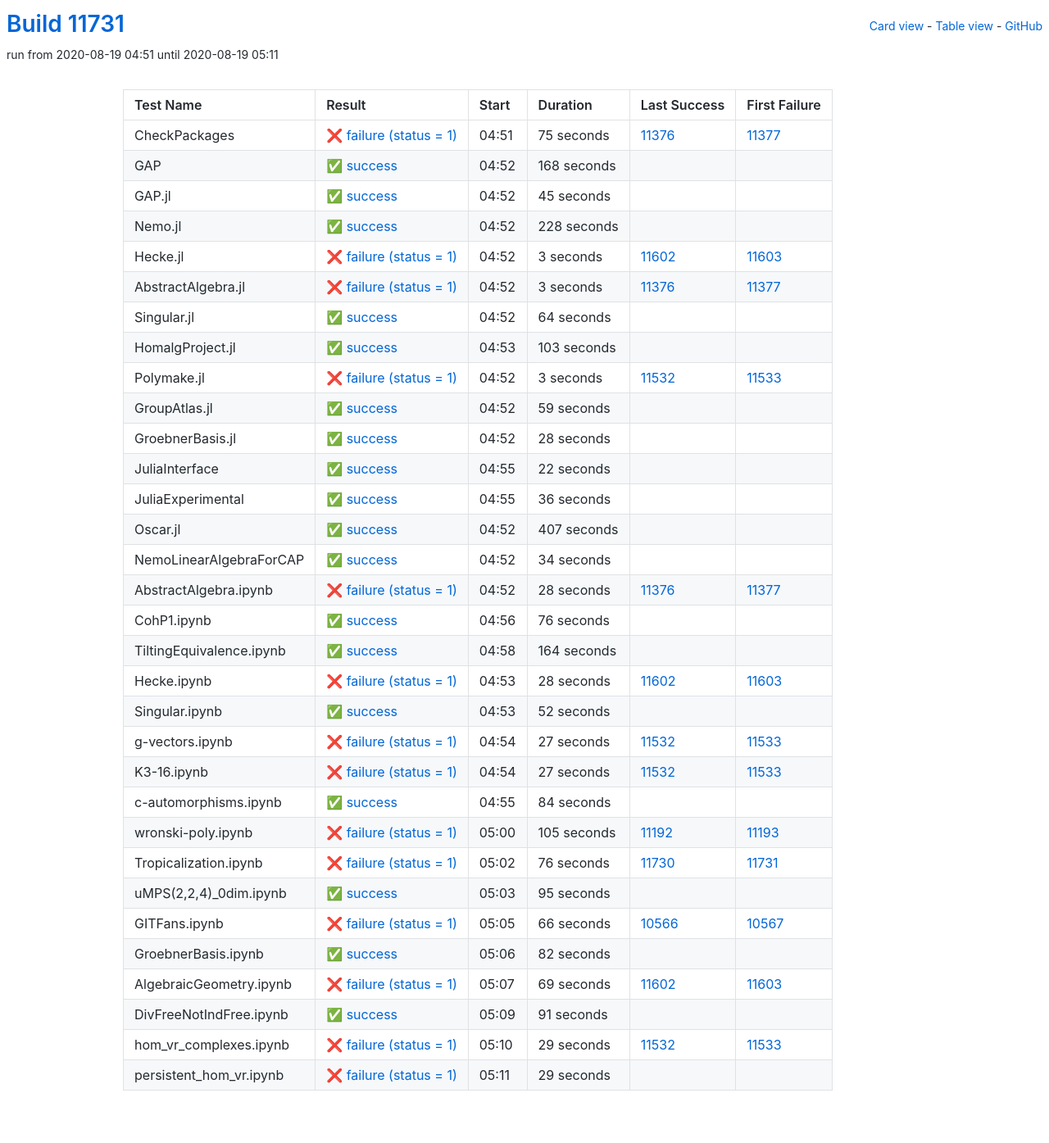
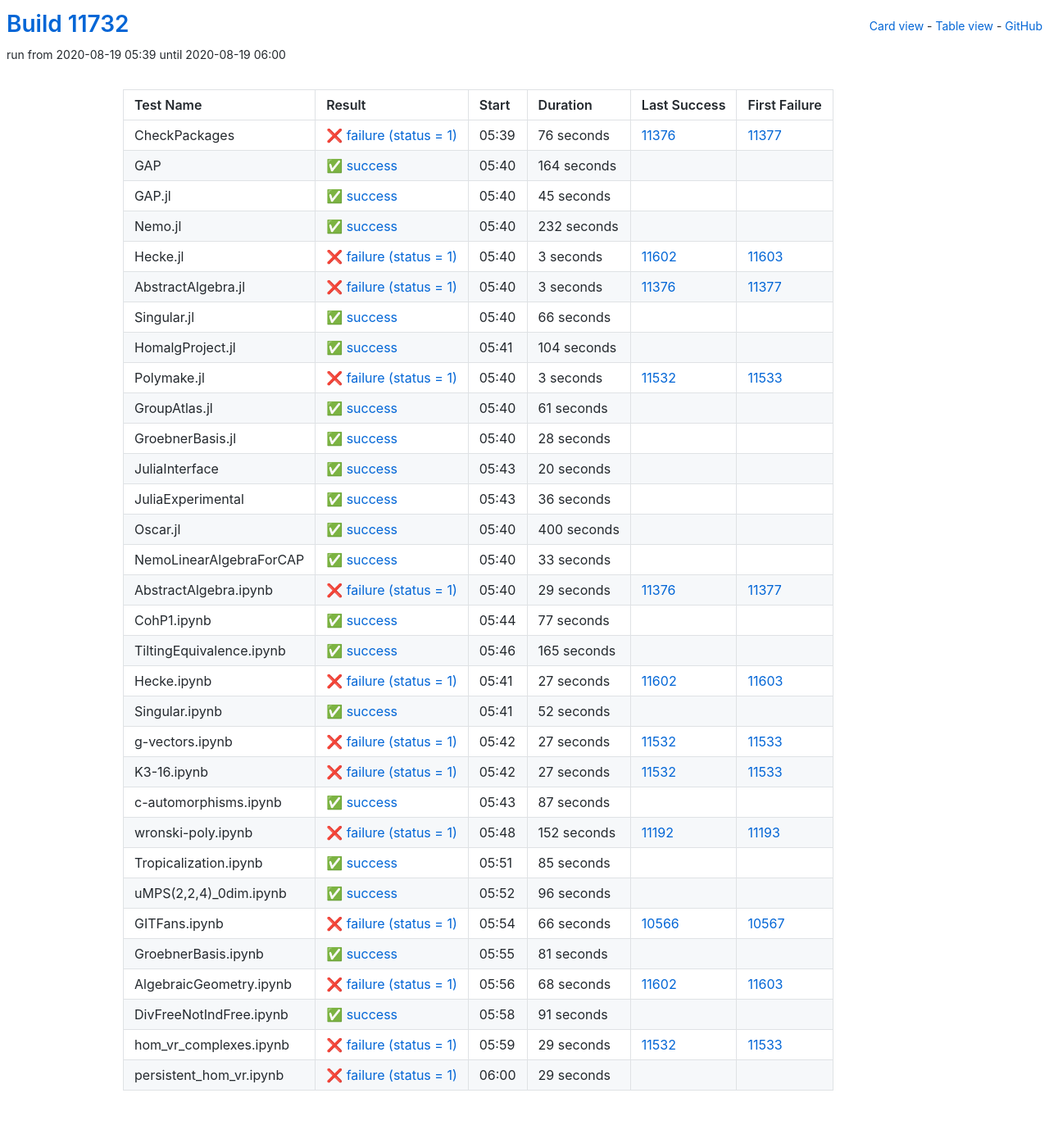
Before and after one commit to oscar-system/oscar-ci-status, a Jekyll site: the page built from table.html, in a window 1280 px wide. Shown: the whole page at 82% size. Built offline with Jekyll 4.4.1, drawn with Linux system fonts in a browser that asks for light colours.

Commit message:
Build #11732

```diff
--- a/_data/ci.yml
+++ b/_data/ci.yml
@@ -1,6 +1,6 @@
 ---
-build: 11731
-build_url: https://oscarci.mathematik.uni-kl.de/job/oscar/11731/
+build: 11732
+build_url: https://oscarci.mathematik.uni-kl.de/job/oscar/11732/
 job: oscar
 organization: oscar-system
 repo: oscar-ci-status
@@ -8,32 +8,32 @@
 tests:
 - name: CheckPackages
   id: checkpackages
-  log: https://oscarci.mathematik.uni-kl.de/job/oscar/11731/artifact/logs/build-11731/CheckPackages.log
-  start: 2020-08-19 04:51
+  log: https://oscarci.mathematik.uni-kl.de/job/oscar/11732/artifact/logs/build-11732/CheckPackages.log
+  start: 2020-08-19 05:39
   success: false
   exitcode: 1
   status: failure
-  duration: 75
+  duration: 76
   last_success: 11376
   last_success_url: https://oscarci.mathematik.uni-kl.de/job/oscar/11376/
   first_failure: 11377
   first_failure_url: https://oscarci.mathematik.uni-kl.de/job/oscar/11377/
 - name: GAP
   id: gap
-  log: https://oscarci.mathematik.uni-kl.de/job/oscar/11731/artifact/logs/build-11731/GAP.log
-  start: 2020-08-19 04:52
+  log: https://oscarci.mathematik.uni-kl.de/job/oscar/11732/artifact/logs/build-11732/GAP.log
+  start: 2020-08-19 05:40
   success: true
   exitcode: 0
   status: success
-  duration: 168
+  duration: 164
   last_success: false
   last_success_url:
   first_failure: false
   first_failure_url:
 - name: GAP.jl
   id: gap-jl
-  log: https://oscarci.mathematik.uni-kl.de/job/oscar/11731/artifact/logs/build-11731/GAP.jl.log
-  start: 2020-08-19 04:52
+  log: https://oscarci.mathematik.uni-kl.de/job/oscar/11732/artifact/logs/build-11732/GAP.jl.log
+  start: 2020-08-19 05:40
   success: true
   exitcode: 0
   status: success
@@ -44,20 +44,20 @@
   first_failure_url:
 - name: Nemo.jl
   id: nemo-jl
-  log: https://oscarci.mathematik.uni-kl.de/job/oscar/11731/artifact/logs/build-11731/Nemo.jl.log
-  start: 2020-08-19 04:52
+  log: https://oscarci.mathematik.uni-kl.de/job/oscar/11732/artifact/logs/build-11732/Nemo.jl.log
+  start: 2020-08-19 05:40
   success: true
   exitcode: 0
   status: success
-  duration: 228
+  duration: 232
   last_success: false
   last_success_url:
   first_failure: false
   first_failure_url:
 - name: Hecke.jl
   id: hecke-jl
-  log: https://oscarci.mathematik.uni-kl.de/job/oscar/11731/artifact/logs/build-11731/Hecke.jl.log
-  start: 2020-08-19 04:52
+  log: https://oscarci.mathematik.uni-kl.de/job/oscar/11732/artifact/logs/build-11732/Hecke.jl.log
+  start: 2020-08-19 05:40
   success: false
   exitcode: 1
   status: failure
@@ -68,8 +68,8 @@
   first_failure_url: https://oscarci.mathematik.uni-kl.de/job/oscar/11603/
 - name: AbstractAlgebra.jl
   id: abstractalgebra-jl
-  log: https://oscarci.mathematik.uni-kl.de/job/oscar/11731/artifact/logs/build-11731/AbstractAlgebra.jl.log
-  start: 2020-08-19 04:52
+  log: https://oscarci.mathematik.uni-kl.de/job/oscar/11732/artifact/logs/build-11732/AbstractAlgebra.jl.log
+  start: 2020-08-19 05:40
   success: false
   exitcode: 1
   status: failure
@@ -80,32 +80,32 @@
   first_failure_url: https://oscarci.mathematik.uni-kl.de/job/oscar/11377/
 - name: Singular.jl
   id: singular-jl
-  log: https://oscarci.mathematik.uni-kl.de/job/oscar/11731/artifact/logs/build-11731/Singular.jl.log
-  start: 2020-08-19 04:52
+  log: https://oscarci.mathematik.uni-kl.de/job/oscar/11732/artifact/logs/build-11732/Singular.jl.log
+  start: 2020-08-19 05:40
   success: true
   exitcode: 0
   status: success
-  duration: 64
+  duration: 66
   last_success: false
   last_success_url:
   first_failure: false
   first_failure_url:
 - name: HomalgProject.jl
   id: homalgproject-jl
-  log: https://oscarci.mathematik.uni-kl.de/job/oscar/11731/artifact/logs/build-11731/HomalgProject.jl.log
-  start: 2020-08-19 04:53
+  log: https://oscarci.mathematik.uni-kl.de/job/oscar/11732/artifact/logs/build-11732/HomalgProject.jl.log
+  start: 2020-08-19 05:41
   success: true
   exitcode: 0
   status: success
-  duration: 103
+  duration: 104
   last_success: false
   last_success_url:
   first_failure: false
   first_failure_url:
 - name: Polymake.jl
   id: polymake-jl
-  log: https://oscarci.mathematik.uni-kl.de/job/oscar/11731/artifact/logs/build-11731/Polymake.jl.log
-  start: 2020-08-19 04:52
+  log: https://oscarci.mathematik.uni-kl.de/job/oscar/11732/artifact/logs/build-11732/Polymake.jl.log
+  start: 2020-08-19 05:40
   success: false
   exitcode: 1
   status: failure
@@ -116,20 +116,20 @@
   first_failure_url: https://oscarci.mathematik.uni-kl.de/job/oscar/11533/
 - name: GroupAtlas.jl
   id: groupatlas-jl
-  log: https://oscarci.mathematik.uni-kl.de/job/oscar/11731/artifact/logs/build-11731/GroupAtlas.jl.log
-  start: 2020-08-19 04:52
+  log: https://oscarci.mathematik.uni-kl.de/job/oscar/11732/artifact/logs/build-11732/GroupAtlas.jl.log
+  start: 2020-08-19 05:40
   success: true
   exitcode: 0
   status: success
-  duration: 59
+  duration: 61
   last_success: false
   last_success_url:
   first_failure: false
   first_failure_url:
 - name: GroebnerBasis.jl
   id: groebnerbasis-jl
-  log: https://oscarci.mathematik.uni-kl.de/job/oscar/11731/artifact/logs/build-11731/GroebnerBasis.jl.log
-  start: 2020-08-19 04:52
+  log: https://oscarci.mathematik.uni-kl.de/job/oscar/11732/artifact/logs/build-11732/GroebnerBasis.jl.log
+  start: 2020-08-19 05:40
   success: true
   exitcode: 0
   status: success
@@ -140,20 +140,20 @@
   first_failure_url:
 - name: JuliaInterface
   id: juliainterface
-  log: https://oscarci.mathematik.uni-kl.de/job/oscar/11731/artifact/logs/build-11731/JuliaInterface.log
-  start: 2020-08-19 04:55
+  log: https://oscarci.mathematik.uni-kl.de/job/oscar/11732/artifact/logs/build-11732/JuliaInterface.log
+  start: 2020-08-19 05:43
   success: true
   exitcode: 0
   status: success
-  duration: 22
+  duration: 20
   last_success: false
   last_success_url:
   first_failure: false
   first_failure_url:
 - name: JuliaExperimental
   id: juliaexperimental
-  log: https://oscarci.mathematik.uni-kl.de/job/oscar/11731/artifact/logs/build-11731/JuliaExperimental.log
-  start: 2020-08-19 04:55
+  log: https://oscarci.mathematik.uni-kl.de/job/oscar/11732/artifact/logs/build-11732/JuliaExperimental.log
+  start: 2020-08-19 05:43
   success: true
   exitcode: 0
   status: success
@@ -164,80 +164,80 @@
   first_failure_url:
 - name: Oscar.jl
   id: oscar-jl
-  log: https://oscarci.mathematik.uni-kl.de/job/oscar/11731/artifact/logs/build-11731/Oscar.jl.log
-  start: 2020-08-19 04:52
+  log: https://oscarci.mathematik.uni-kl.de/job/oscar/11732/artifact/logs/build-11732/Oscar.jl.log
+  start: 2020-08-19 05:40
   success: true
   exitcode: 0
   status: success
-  duration: 407
+  duration: 400
   last_success: false
   last_success_url:
   first_failure: false
   first_failure_url:
 - name: NemoLinearAlgebraForCAP
   id: nemolinearalgebraforcap
-  log: https://oscarci.mathematik.uni-kl.de/job/oscar/11731/artifact/logs/build-11731/NemoLinearAlgebraForCAP.log
-  start: 2020-08-19 04:52
+  log: https://oscarci.mathematik.uni-kl.de/job/oscar/11732/artifact/logs/build-11732/NemoLinearAlgebraForCAP.log
+  start: 2020-08-19 05:40
   success: true
   exitcode: 0
   status: success
-  duration: 34
+  duration: 33
   last_success: false
   last_success_url:
   first_failure: false
   first_failure_url:
 - name: AbstractAlgebra.ipynb
   id: abstractalgebra-ipynb
-  log: https://oscarci.mathematik.uni-kl.de/job/oscar/11731/artifact/logs/build-11731/AbstractAlgebra.ipynb.log
-  start: 2020-08-19 04:52
+  log: https://oscarci.mathematik.uni-kl.de/job/oscar/11732/artifact/logs/build-11732/AbstractAlgebra.ipynb.log
+  start: 2020-08-19 05:40
   success: false
   exitcode: 1
   status: failure
-  duration: 28
+  duration: 29
   last_success: 11376
   last_success_url: https://oscarci.mathematik.uni-kl.de/job/oscar/11376/
   first_failure: 11377
   first_failure_url: https://oscarci.mathematik.uni-kl.de/job/oscar/11377/
 - name: CohP1.ipynb
   id: cohp1-ipynb
-  log: https://oscarci.mathematik.uni-kl.de/job/oscar/11731/artifact/logs/build-11731/CohP1.ipynb.log
-  start: 2020-08-19 04:56
+  log: https://oscarci.mathematik.uni-kl.de/job/oscar/11732/artifact/logs/build-11732/CohP1.ipynb.log
+  start: 2020-08-19 05:44
   success: true
   exitcode: 0
   status: success
-  duration: 76
+  duration: 77
   last_success: false
   last_success_url:
   first_failure: false
   first_failure_url:
 - name: TiltingEquivalence.ipynb
   id: tiltingequivalence-ipynb
-  log: https://oscarci.mathematik.uni-kl.de/job/oscar/11731/artifact/logs/build-11731/TiltingEquivalence.ipynb.log
-  start: 2020-08-19 04:58
+  log: https://oscarci.mathematik.uni-kl.de/job/oscar/11732/artifact/logs/build-11732/TiltingEquivalence.ipynb.log
+  start: 2020-08-19 05:46
   success: true
   exitcode: 0
   status: success
-  duration: 164
+  duration: 165
   last_success: false
   last_success_url:
   first_failure: false
   first_failure_url:
 - name: Hecke.ipynb
   id: hecke-ipynb
-  log: https://oscarci.mathematik.uni-kl.de/job/oscar/11731/artifact/logs/build-11731/Hecke.ipynb.log
-  start: 2020-08-19 04:53
+  log: https://oscarci.mathematik.uni-kl.de/job/oscar/11732/artifact/logs/build-11732/Hecke.ipynb.log
+  start: 2020-08-19 05:41
   success: false
   exitcode: 1
   status: failure
-  duration: 28
+  duration: 27
   last_success: 11602
   last_success_url: https://oscarci.mathematik.uni-kl.de/job/oscar/11602/
   first_failure: 11603
   first_failure_url: https://oscarci.mathematik.uni-kl.de/job/oscar/11603/
 - name: Singular.ipynb
   id: singular-ipynb
-  log: https://oscarci.mathematik.uni-kl.de/job/oscar/11731/artifact/logs/build-11731/Singular.ipynb.log
-  start: 2020-08-19 04:53
+  log: https://oscarci.mathematik.uni-kl.de/job/oscar/11732/artifact/logs/build-11732/Singular.ipynb.log
+  start: 2020-08-19 05:41
   success: true
   exitcode: 0
   status: success
@@ -248,8 +248,8 @@
   first_failure_url:
 - name: g-vectors.ipynb
   id: g-vectors-ipynb
-  log: https://oscarci.mathematik.uni-kl.de/job/oscar/11731/artifact/logs/build-11731/g-vectors.ipynb.log
-  start: 2020-08-19 04:54
+  log: https://oscarci.mathematik.uni-kl.de/job/oscar/11732/artifact/logs/build-11732/g-vectors.ipynb.log
+  start: 2020-08-19 05:42
   success: false
   exitcode: 1
   status: failure
@@ -260,8 +260,8 @@
   first_failure_url: https://oscarci.mathematik.uni-kl.de/job/oscar/11533/
 - name: K3-16.ipynb
   id: k3-16-ipynb
-  log: https://oscarci.mathematik.uni-kl.de/job/oscar/11731/artifact/logs/build-11731/K3-16.ipynb.log
-  start: 2020-08-19 04:54
+  log: https://oscarci.mathematik.uni-kl.de/job/oscar/11732/artifact/logs/build-11732/K3-16.ipynb.log
+  start: 2020-08-19 05:42
   success: false
   exitcode: 1
   status: failure
@@ -272,56 +272,56 @@
   first_failure_url: https://oscarci.mathematik.uni-kl.de/job/oscar/11533/
 - name: c-automorphisms.ipynb
   id: c-automorphisms-ipynb
-  log: https://oscarci.mathematik.uni-kl.de/job/oscar/11731/artifact/logs/build-11731/c-automorphisms.ipynb.log
-  start: 2020-08-19 04:55
+  log: https://oscarci.mathematik.uni-kl.de/job/oscar/11732/artifact/logs/build-11732/c-automorphisms.ipynb.log
+  start: 2020-08-19 05:43
   success: true
   exitcode: 0
   status: success
-  duration: 84
+  duration: 87
   last_success: false
   last_success_url:
   first_failure: false
   first_failure_url:
 - name: wronski-poly.ipynb
   id: wronski-poly-ipynb
-  log: https://oscarci.mathematik.uni-kl.de/job/oscar/11731/artifact/logs/build-11731/wronski-poly.ipynb.log
-  start: 2020-08-19 05:00
+  log: https://oscarci.mathematik.uni-kl.de/job/oscar/11732/artifact/logs/build-11732/wronski-poly.ipynb.log
+  start: 2020-08-19 05:48
   success: false
   exitcode: 1
   status: failure
-  duration: 105
+  duration: 152
   last_success: 11192
   last_success_url: https://oscarci.mathematik.uni-kl.de/job/oscar/11192/
   first_failure: 11193
   first_failure_url: https://oscarci.mathematik.uni-kl.de/job/oscar/11193/
 - name: Tropicalization.ipynb
   id: tropicalization-ipynb
-  log: https://oscarci.mathematik.uni-kl.de/job/oscar/11731/artifact/logs/build-11731/Tropicalization.ipynb.log
-  start: 2020-08-19 05:02
-  success: false
-  exitcode: 1
-  status: failure
-  duration: 76
-  last_success: 11730
-  last_success_url: https://oscarci.mathematik.uni-kl.de/job/oscar/11730/
-  first_failure: 11731
-  first_failure_url: https://oscarci.mathematik.uni-kl.de/job/oscar/11731/
-- name: uMPS(2,2,4)_0dim.ipynb
-  id: umps-2-2-4-0dim-ipynb
-  log: https://oscarci.mathematik.uni-kl.de/job/oscar/11731/artifact/logs/build-11731/uMPS-2-2-4-_0dim.ipynb.log
-  start: 2020-08-19 05:03
+  log: https://oscarci.mathematik.uni-kl.de/job/oscar/11732/artifact/logs/build-11732/Tropicalization.ipynb.log
+  start: 2020-08-19 05:51
   success: true
   exitcode: 0
   status: success
-  duration: 95
+  duration: 85
+  last_success: false
+  last_success_url:
+  first_failure: false
+  first_failure_url:
+- name: uMPS(2,2,4)_0dim.ipynb
+  id: umps-2-2-4-0dim-ipynb
+  log: https://oscarci.mathematik.uni-kl.de/job/oscar/11732/artifact/logs/build-11732/uMPS-2-2-4-_0dim.ipynb.log
+  start: 2020-08-19 05:52
+  success: true
+  exitcode: 0
+  status: success
+  duration: 96
   last_success: false
   last_success_url:
   first_failure: false
   first_failure_url:
 - name: GITFans.ipynb
   id: gitfans-ipynb
-  log: https://oscarci.mathematik.uni-kl.de/job/oscar/11731/artifact/logs/build-11731/GITFans.ipynb.log
-  start: 2020-08-19 05:05
+  log: https://oscarci.mathematik.uni-kl.de/job/oscar/11732/artifact/logs/build-11732/GITFans.ipynb.log
+  start: 2020-08-19 05:54
   success: false
   exitcode: 1
   status: failure
@@ -332,32 +332,32 @@
   first_failure_url: https://oscarci.mathematik.uni-kl.de/job/oscar/10567/
 - name: GroebnerBasis.ipynb
   id: groebnerbasis-ipynb
-  log: https://oscarci.mathematik.uni-kl.de/job/oscar/11731/artifact/logs/build-11731/GroebnerBasis.ipynb.log
-  start: 2020-08-19 05:06
+  log: https://oscarci.mathematik.uni-kl.de/job/oscar/11732/artifact/logs/build-11732/GroebnerBasis.ipynb.log
+  start: 2020-08-19 05:55
   success: true
   exitcode: 0
   status: success
-  duration: 82
+  duration: 81
   last_success: false
   last_success_url:
   first_failure: false
   first_failure_url:
 - name: AlgebraicGeometry.ipynb
   id: algebraicgeometry-ipynb
-  log: https://oscarci.mathematik.uni-kl.de/job/oscar/11731/artifact/logs/build-11731/AlgebraicGeometry.ipynb.log
-  start: 2020-08-19 05:07
+  log: https://oscarci.mathematik.uni-kl.de/job/oscar/11732/artifact/logs/build-11732/AlgebraicGeometry.ipynb.log
+  start: 2020-08-19 05:56
   success: false
   exitcode: 1
   status: failure
-  duration: 69
+  duration: 68
   last_success: 11602
   last_success_url: https://oscarci.mathematik.uni-kl.de/job/oscar/11602/
   first_failure: 11603
   first_failure_url: https://oscarci.mathematik.uni-kl.de/job/oscar/11603/
 - name: DivFreeNotIndFree.ipynb
   id: divfreenotindfree-ipynb
-  log: https://oscarci.mathematik.uni-kl.de/job/oscar/11731/artifact/logs/build-11731/DivFreeNotIndFree.ipynb.log
-  start: 2020-08-19 05:09
+  log: https://oscarci.mathematik.uni-kl.de/job/oscar/11732/artifact/logs/build-11732/DivFreeNotIndFree.ipynb.log
+  start: 2020-08-19 05:58
   success: true
   exitcode: 0
   status: success
@@ -368,8 +368,8 @@
   first_failure_url:
 - name: hom_vr_complexes.ipynb
   id: hom-vr-complexes-ipynb
-  log: https://oscarci.mathematik.uni-kl.de/job/oscar/11731/artifact/logs/build-11731/hom_vr_complexes.ipynb.log
-  start: 2020-08-19 05:10
+  log: https://oscarci.mathematik.uni-kl.de/job/oscar/11732/artifact/logs/build-11732/hom_vr_complexes.ipynb.log
+  start: 2020-08-19 05:59
   success: false
   exitcode: 1
   status: failure
@@ -380,8 +380,8 @@
   first_failure_url: https://oscarci.mathematik.uni-kl.de/job/oscar/11533/
 - name: persistent_hom_vr.ipynb
   id: persistent-hom-vr-ipynb
-  log: https://oscarci.mathematik.uni-kl.de/job/oscar/11731/artifact/logs/build-11731/persistent_hom_vr.ipynb.log
-  start: 2020-08-19 05:11
+  log: https://oscarci.mathematik.uni-kl.de/job/oscar/11732/artifact/logs/build-11732/persistent_hom_vr.ipynb.log
+  start: 2020-08-19 06:00
   success: false
   exitcode: 1
   status: failure
```
Also changed, not shown: README.md.
